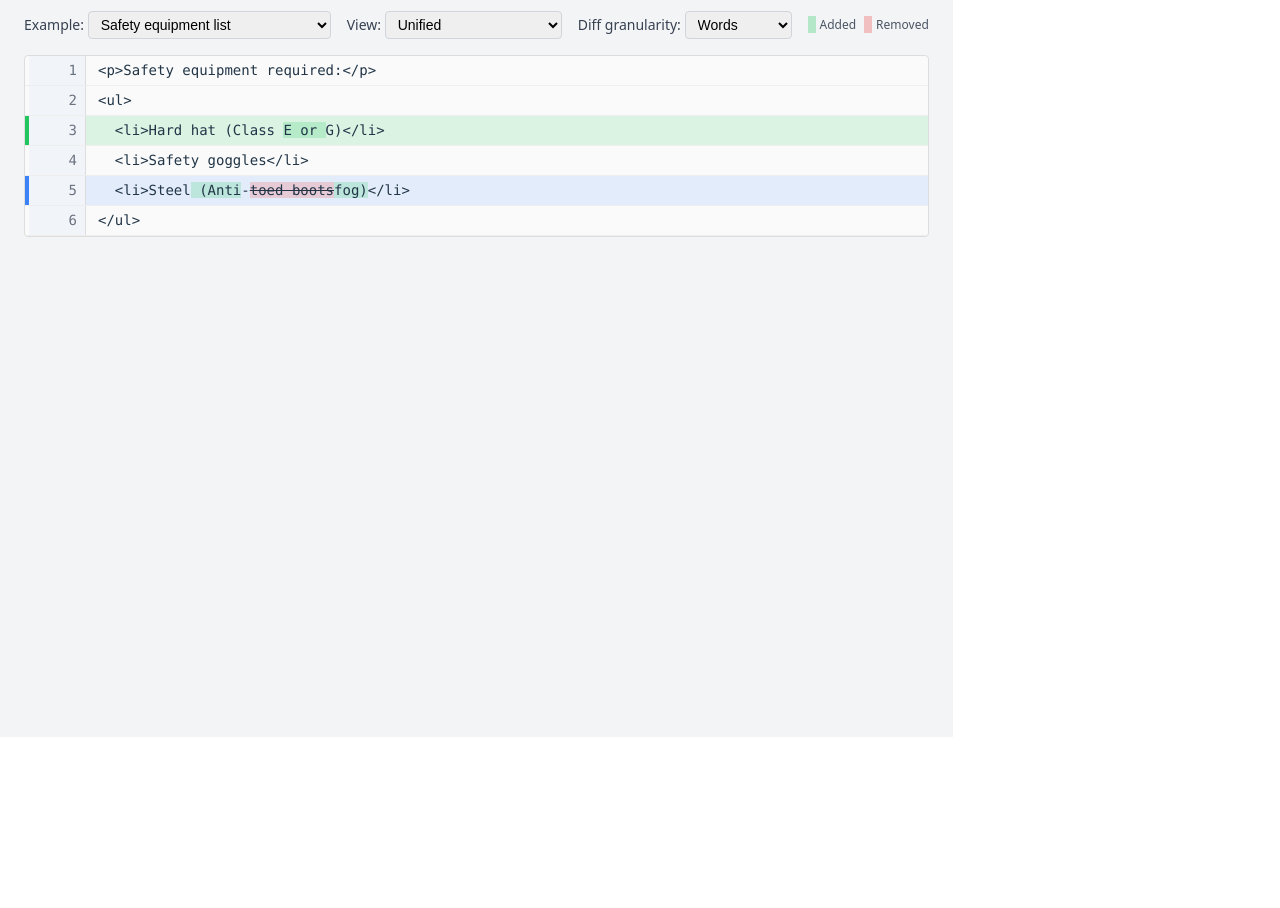
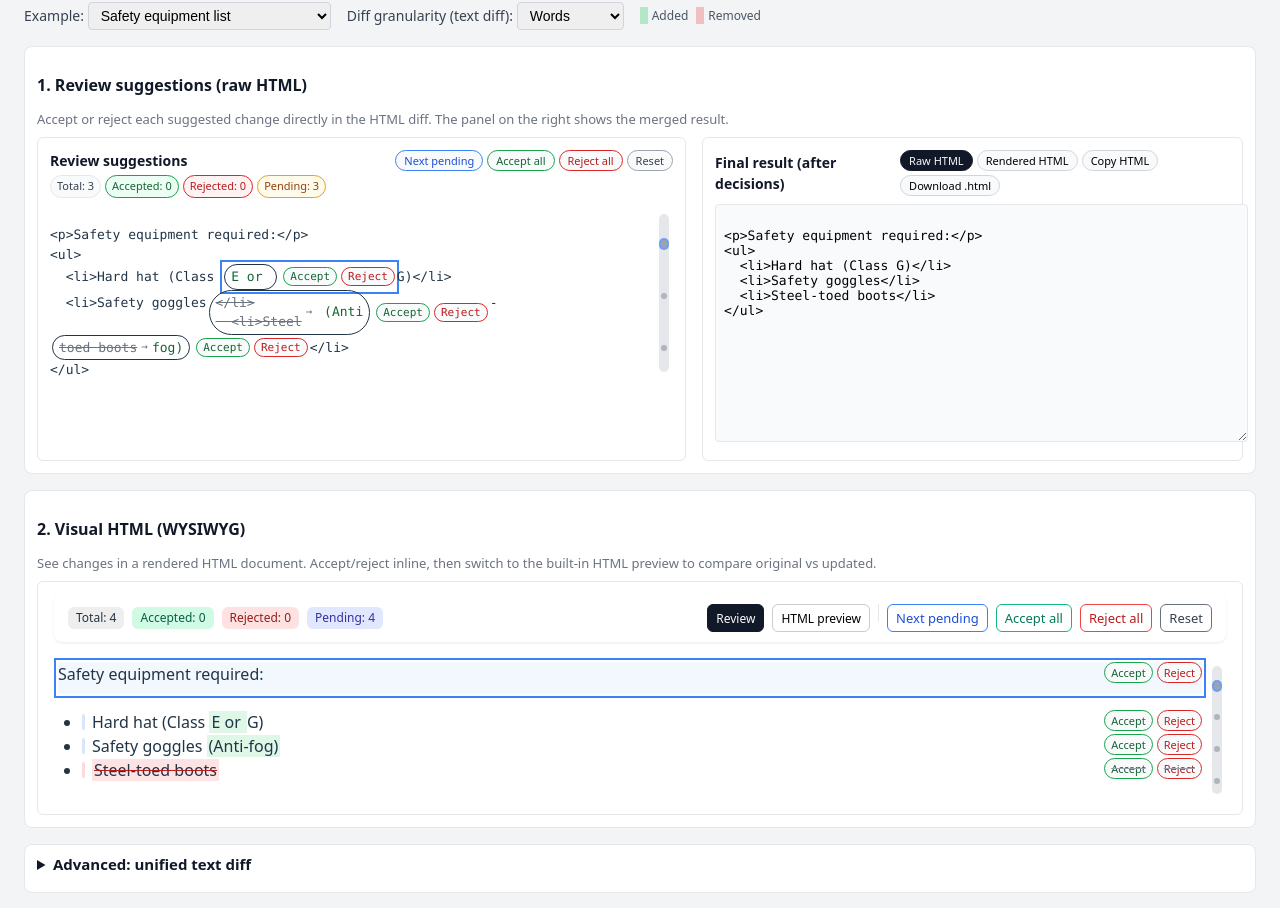
Before and after one commit to tara-humara/html-diff-viewer, a React (Vite) app: page / in a window 1280 px wide. Shown: the part 111-1019 px from the top of the page. Before the commit the page ends 848 px from the top, so only its background shows below. Built offline with nearby package versions, Linux system fonts and the light colour scheme.

Commit message:
Refactor viewer into single-page HTML review workspace (sections: Review, WYSIWYG, unified diff, side-by-side) + remove timeline view + full-width layout update

```diff
--- a/src/App.tsx
+++ b/src/App.tsx
@@ -7,19 +7,14 @@ import { ReviewableDiff } from "./components/ReviewableDiff";
 import { WysiwygDiff } from "./wysiwyg/WysiwygDiff";
 import { examples } from "./examples";
 
-type ViewMode = "unified" | "side-by-side" | "review" | "wysiwyg";
-
 const App: React.FC = () => {
   const [mode, setMode] = useState<DiffMode>("words");
-  const [viewMode, setViewMode] = useState<ViewMode>("unified");
   const [selectedExampleId, setSelectedExampleId] = useState<string>(
     examples[0]?.id ?? ""
   );
 
   const selectedExample =
     examples.find((ex) => ex.id === selectedExampleId) ?? examples[0];
-
-  const showModeSelector = viewMode === "unified";
 
   return (
     <main
@@ -31,16 +26,19 @@ const App: React.FC = () => {
         background: "#f3f4f6",
       }}
     >
-      <h1 style={{ fontSize: "24px", marginBottom: "8px" }}>HTML Text Diff</h1>
-
-      <p style={{ marginBottom: "16px", maxWidth: "700px", color: "#555" }}>
-        Compare and review changes between two versions of HTML content.
+      {/* Header */}
+      <header style={{ marginBottom: "16px", maxWidth: "900px" }}>
+        <h1 style={{ fontSize: "24px", marginBottom: "8px" }}>
+          HTML review workspace
+        </h1>
+        <p style={{ marginBottom: "12px", color: "#4b5563", fontSize: "14px" }}>
+          Compare and validate AI-generated updates before merging them. Use the
+          tools below to review, preview and export the final HTML.
         </p>
 
         {/* Controls */}
         <section
           style={{
-          marginBottom: "16px",
             display: "flex",
             flexWrap: "wrap",
             alignItems: "center",
@@ -68,30 +66,9 @@ const App: React.FC = () => {
             </select>
           </label>
 
-        {/* View mode */}
+          {/* Diff granularity (for unified text diff) */}
           <label style={{ fontSize: "14px", color: "#374151" }}>
-          View:{" "}
-          <select
-            value={viewMode}
-            onChange={(e) => setViewMode(e.target.value as ViewMode)}
-            style={{
-              padding: "4px 8px",
-              borderRadius: "4px",
-              border: "1px solid #d1d5db",
-              fontSize: "14px",
-            }}
-          >
-            <option value="unified">Unified</option>
-            <option value="side-by-side">Side by side</option>
-            <option value="review">Review (accept/reject)</option>
-            <option value="wysiwyg">WYSIWYG HTML diff</option>
-          </select>
-        </label>
-
-        {/* Diff granularity (only for unified view) */}
-        {showModeSelector && (
-          <label style={{ fontSize: "14px", color: "#374151" }}>
-            Diff granularity:{" "}
+            Diff granularity (text diff):{" "}
             <select
               value={mode}
               onChange={(e) => setMode(e.target.value as DiffMode)}
@@ -107,10 +84,8 @@ const App: React.FC = () => {
               <option value="lines">Lines</option>
             </select>
           </label>
-        )}
 
-        {/* Legend (hidden in review mode) */}
-        {viewMode !== "review" && (
+          {/* Legend for text diff views */}
           <div
             style={{
               display: "flex",
@@ -141,39 +116,163 @@ const App: React.FC = () => {
               Removed
             </span>
           </div>
-        )}
+        </section>
+      </header>
+
+      {/* Main sections */}
+      <section
+        style={{
+          width: "100%",
+          display: "flex",
+          flexDirection: "column",
+          gap: "16px",
+        }}
+      >
+        {/* 1. Review suggestions (raw HTML diff with accept/reject) */}
+        <section
+          style={{
+            borderRadius: "8px",
+            background: "#ffffff",
+            border: "1px solid #e5e7eb",
+            padding: "12px",
+          }}
+        >
+          <h2
+            style={{
+              fontSize: "16px",
+              fontWeight: 600,
+              marginBottom: "4px",
+              color: "#111827",
+            }}
+          >
+            1. Review suggestions (raw HTML)
+          </h2>
+          <p
+            style={{
+              fontSize: "13px",
+              color: "#6b7280",
+              marginBottom: "8px",
+            }}
+          >
+            Accept or reject each suggested change directly in the HTML diff.
+            The panel on the right shows the merged result.
+          </p>
+
+          <ReviewableDiff
+            original={selectedExample.original}
+            modified={selectedExample.modified}
+          />
         </section>
 
-      {/* Output section */}
-      <section style={{ maxWidth: "1100px" }}>
-        {viewMode === "unified" && (
+        {/* 2. Visual WYSIWYG HTML diff */}
+        <section
+          style={{
+            borderRadius: "8px",
+            background: "#ffffff",
+            border: "1px solid #e5e7eb",
+            padding: "12px",
+          }}
+        >
+          <h2
+            style={{
+              fontSize: "16px",
+              fontWeight: 600,
+              marginBottom: "4px",
+              color: "#111827",
+            }}
+          >
+            2. Visual HTML (WYSIWYG)
+          </h2>
+          <p
+            style={{
+              fontSize: "13px",
+              color: "#6b7280",
+              marginBottom: "8px",
+            }}
+          >
+            See changes in a rendered HTML document. Accept/reject inline, then
+            switch to the built-in HTML preview to compare original vs updated.
+          </p>
+
+          <WysiwygDiff
+            original={selectedExample.original}
+            modified={selectedExample.modified}
+          />
+        </section>
+
+        {/* 3. Advanced: unified text diff */}
+        <details
+          style={{
+            borderRadius: "8px",
+            background: "#ffffff",
+            border: "1px solid #e5e7eb",
+            padding: "8px 12px 12px",
+          }}
+        >
+          <summary
+            style={{
+              cursor: "pointer",
+              fontSize: "15px",
+              fontWeight: 600,
+              color: "#111827",
+              marginBottom: "4px",
+            }}
+          >
+            Advanced: unified text diff
+          </summary>
+          <p
+            style={{
+              fontSize: "13px",
+              color: "#6b7280",
+              marginBottom: "8px",
+            }}
+          >
+            Developer-oriented text diff showing all changes in a single block,
+            using the granularity selected above.
+          </p>
+
           <TextDiff
             original={selectedExample.original}
             modified={selectedExample.modified}
             mode={mode}
           />
-        )}
+        </details>
 
-        {viewMode === "side-by-side" && (
+        {/* 4. Advanced: side-by-side text diff */}
+        <details
+          style={{
+            borderRadius: "8px",
+            background: "#ffffff",
+            border: "1px solid #e5e7eb",
+            padding: "8px 12px 12px",
+          }}
+        >
+          <summary
+            style={{
+              cursor: "pointer",
+              fontSize: "15px",
+              fontWeight: 600,
+              color: "#111827",
+              marginBottom: "4px",
+            }}
+          >
+            Advanced: side-by-side text diff
+          </summary>
+          <p
+            style={{
+              fontSize: "13px",
+              color: "#6b7280",
+              marginBottom: "8px",
+            }}
+          >
+            Original and modified HTML side by side for quick comparison.
+          </p>
+
           <SideBySideDiff
             original={selectedExample.original}
             modified={selectedExample.modified}
           />
-        )}
-
-        {viewMode === "review" && (
-          <ReviewableDiff
-            original={selectedExample.original}
-            modified={selectedExample.modified}
-          />
-        )}
-
-        {viewMode === "wysiwyg" && (
-          <WysiwygDiff
-            original={selectedExample.original}
-            modified={selectedExample.modified}
-          />
-        )}
+        </details>
       </section>
     </main>
   );
```
Lines whose indentation alone changed are shown as unchanged.
